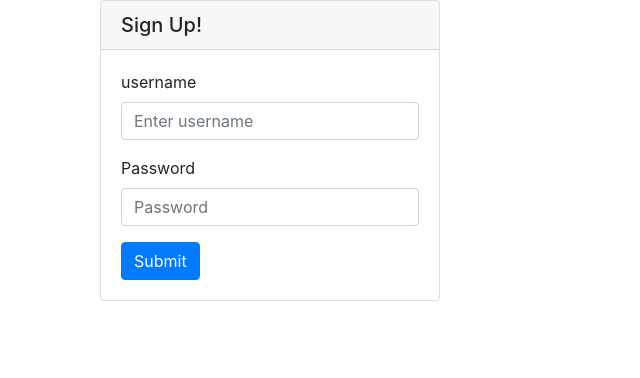
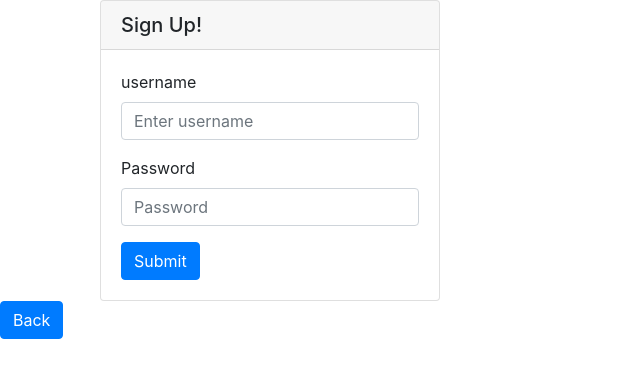
Before and after one commit to othaderek/lets-argue-frontend, a React (Create React App) app in the folder lets-argue-frontend/: page /signup in a window 1280 px wide. Shown: the top 378 px of the page, without its empty margins (0-640 px from the left). Built offline with nearby package versions, Linux system fonts and the light colour scheme.

Commit message:
safety commit

```diff
--- a/lets-argue-frontend/src/SignUpPage.js
+++ b/lets-argue-frontend/src/SignUpPage.js
@@ -30,6 +30,10 @@
     })
   }
 
+  handleClick = () => {
+    this.props.history.push('login')
+  }
+
   render () {
     return(
       <div>
@@ -53,6 +57,7 @@
               </div>
             </div>
           </div>
+          <button type="submit" className="btn btn-primary" onClick={this.handleClick}>Back</button>
         </div>
     )
 
```
